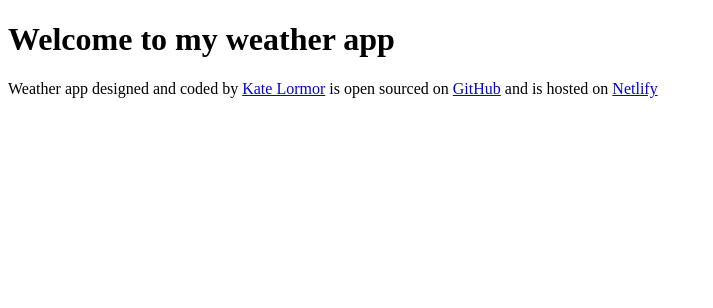
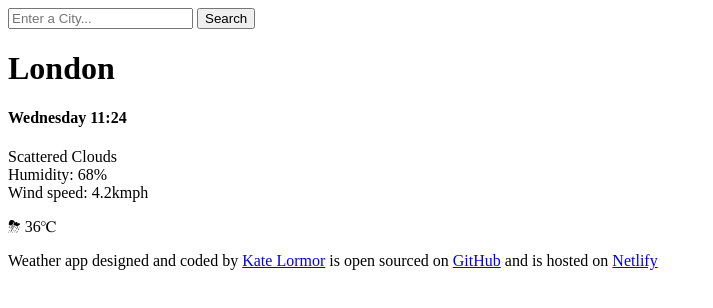
Before and after one commit to katelormor/SheCodes-plus-final-project-KL, a plain HTML site: page index.html in a window 1280 px wide. Shown: the whole page, without its empty margins (0-713 px from the left). Drawn offline with Linux system fonts and the light colour scheme.

Commit message:
Added main body HTML

```diff
--- a/index.html
+++ b/index.html
@@ -6,8 +6,30 @@
     <meta name="viewport" content="width=device-width, initial-scale=1.0" />
     <title>Kate Lormor's Weather App</title>
   </head>
+
   <body>
-    <h1>Welcome to my weather app</h1>
+    <header>
+      <form>
+        <input type="search" placeholder="Enter a City..." required />
+        <input type="submit" value="Search" />
+      </form>
+    </header>
+
+    <main>
+      <div>
+        <h1>London</h1>
+        <h4>Wednesday 11:24</h4>
+        <p>
+          Scattered Clouds
+          <br />
+          Humidity: 68%
+          <br />
+          Wind speed: 4.2kmph
+        </p>
+      </div>
+      <div>⛈ 36℃</div>
+    </main>
+
     <footer>
       <p>
         Weather app designed and coded by
```
